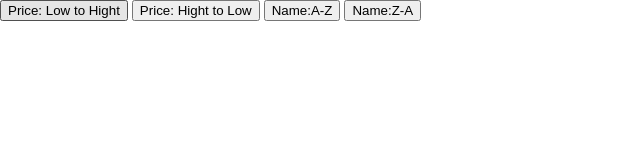
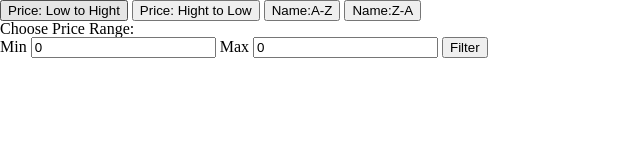
Before and after one commit to gogolashvili/price-range3, a plain HTML site: page index.html in a window 1280 px wide. Shown: the whole page, without its empty margins (0-640 px from the left). Drawn offline with Linux system fonts and the light colour scheme.

Commit message:
add inputs and filter

```diff
--- a/index.html
+++ b/index.html
@@ -16,6 +16,14 @@
         <button class="but3">Name:A-Z</button>
         <button class="but4">Name:Z-A</button>
       </div>
+      <h1>Choose Price Range:</h1>
+      <div class="div2">
+        <label>Min</label>
+        <input id="Min" type="number" value="0" />
+        <label>Max</label>
+        <input id="Max" type="number" value="0" />
+        <button class="filter">Filter</button>
+      </div>
     </div>
     <script src="./main.js"></script>
   </body>
```
